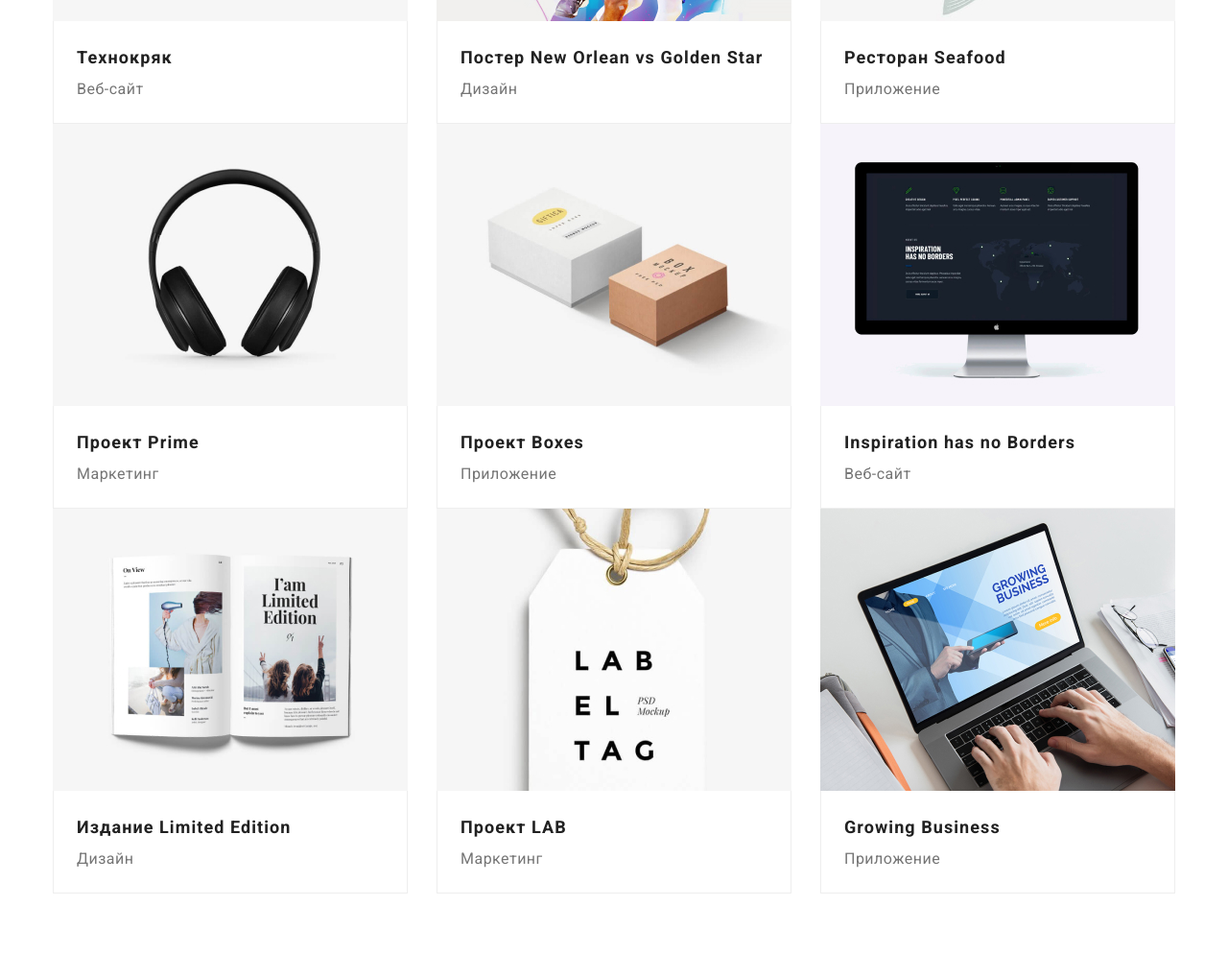
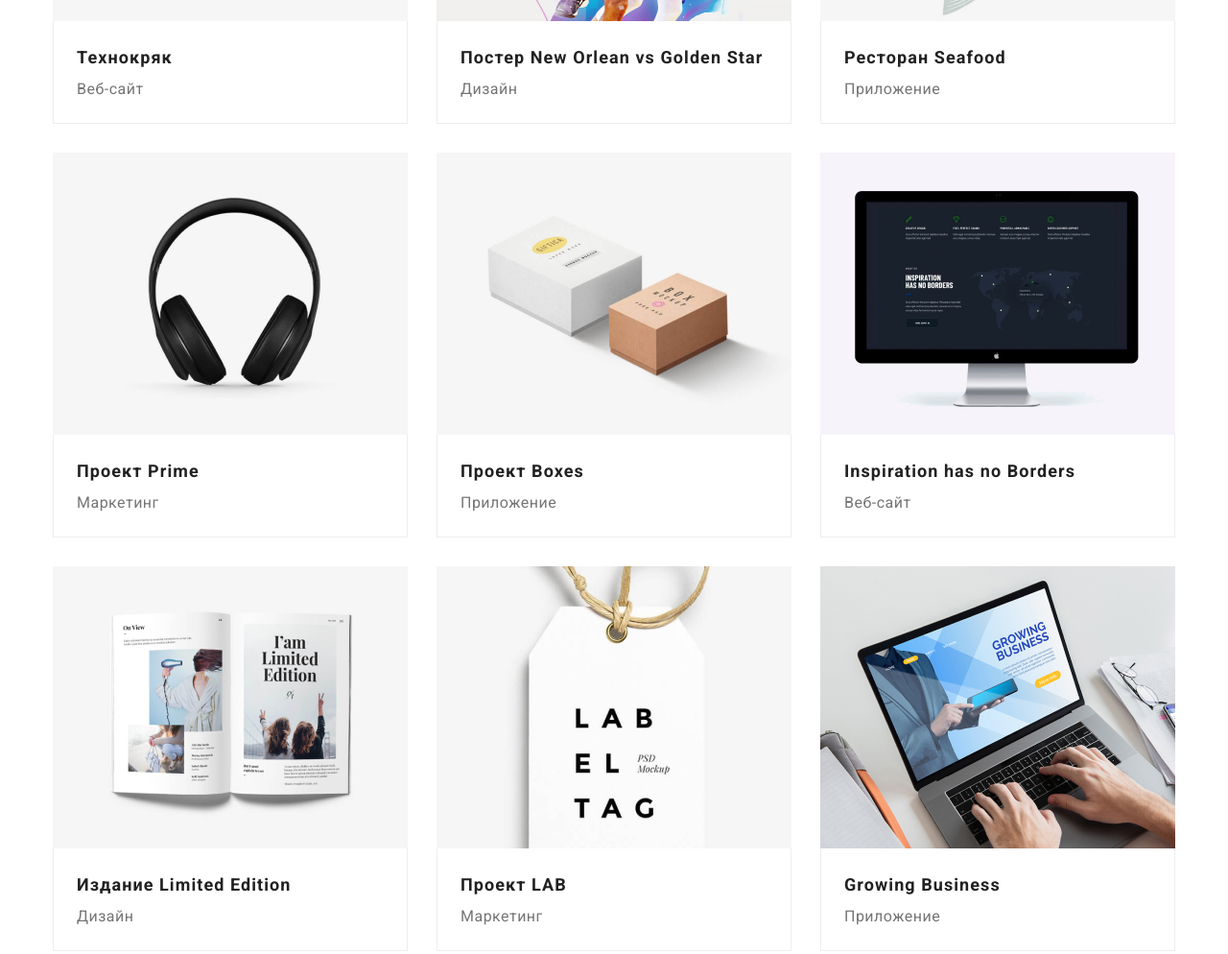
Before and after one commit to Rostyslav1988/goit-markuphw-03, a plain HTML site: page portfolio.html in a window 1280 px wide. Shown: the part 560-1554 px from the top of the page at 96% size. Drawn offline with nearby package versions, Linux system fonts and the light colour scheme.

Commit message:
Update style.css

```diff
--- a/css/style.css
+++ b/css/style.css
@@ -580,3 +580,13 @@ margin-top: 30px;
 .box-shadoww li {
 list-style-type: none;
 }
+.box-shadow3 {
+    margin-top: 30px;
+}
+
+.box-shadow {
+    margin-right: 30px;
+}
+box-shadow3 li{
+list-style-type: none;
+}
```
